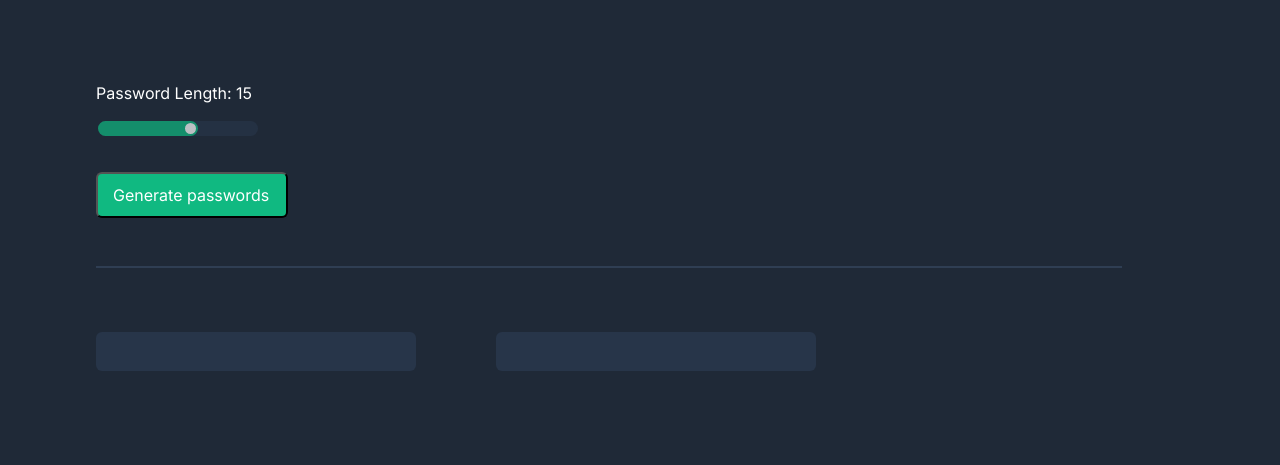
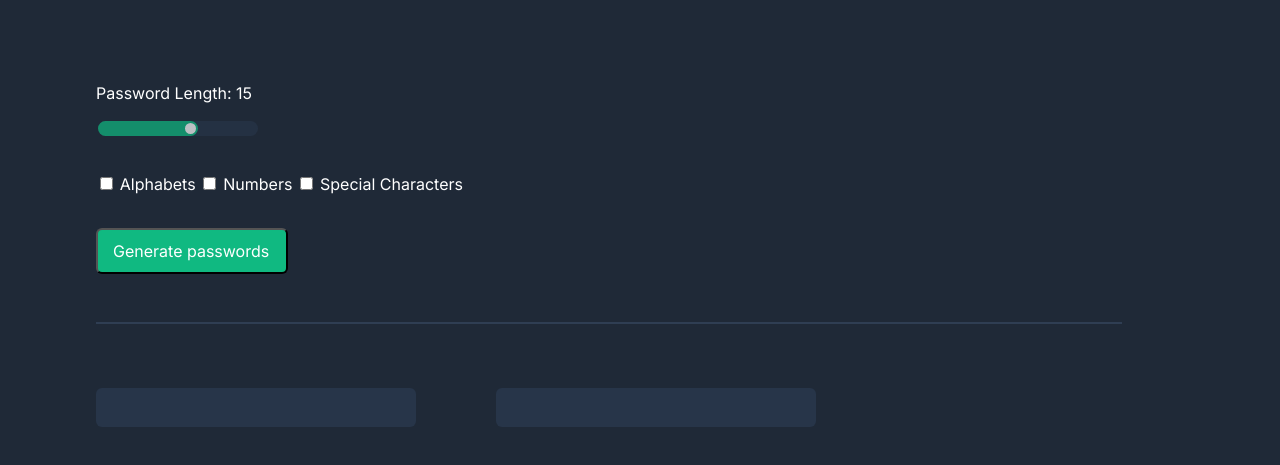
Before and after one commit to Capt-Fluffy-Bug/password-generator, a plain HTML site: page index.html in a window 1280 px wide. Shown: the part 291-756 px from the top of the page. Drawn offline with Linux system fonts and the light colour scheme.

Commit message:
Add checkbox UI - html, css

```diff
--- a/index.css
+++ b/index.css
@@ -109,6 +109,28 @@ body {
     margin: 3rem 0rem;
 }
 
+
+.checkbox-container {
+    margin-bottom: 2rem;
+
+    padding-right: 0.9375rem;
+}
+
+
+.checkbox {
+    accent-color: #10B981;
+}
+
+.checkbox-label {
+    color: var(--white, #FFF);
+    font-family: Inter;
+    font-size: 1rem;
+    font-style: normal;
+    font-weight: 500;
+    line-height: 1.5rem;
+}
+
+
 .submit-btn {
     border-radius: 0.38rem;
     background: #10B981;
--- a/index.html
+++ b/index.html
@@ -24,6 +24,16 @@
                     <p class="slider-title" id="password-length-title"></p>
                     <input type="range" min="1" max="25" value="15" id="password-length" class="slider"></input>
                 </div>
+                <div class="checkbox-container">
+                    <input type="checkbox" value="alphabets" id="alphabets" class="checkbox"></input>
+                    <label for="alphabets" class="checkbox-label">Alphabets</label>
+
+                    <input type="checkbox" value="numbers" id="numbers" class="checkbox"></input>
+                    <label for="numbers" class="checkbox-label">Numbers</label>
+
+                    <input type="checkbox" value="chars" id="chars" class="checkbox"></input>
+                    <label for="chars" class="checkbox-label">Special Characters</label>
+                </div>
                 <button id="button" class="submit-btn">Generate passwords</button>
                 <hr class="button-hr"/>
             </div>
```
